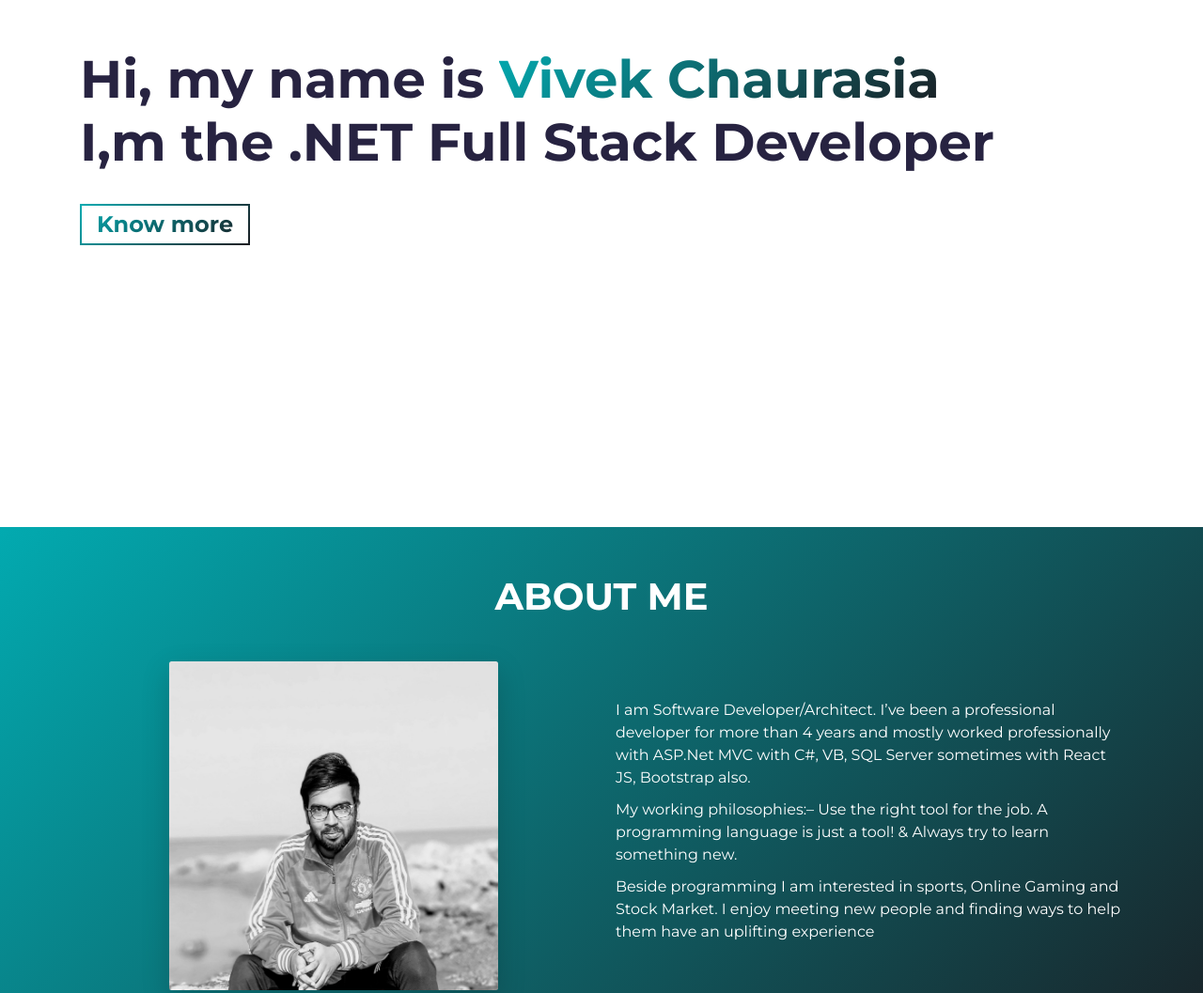
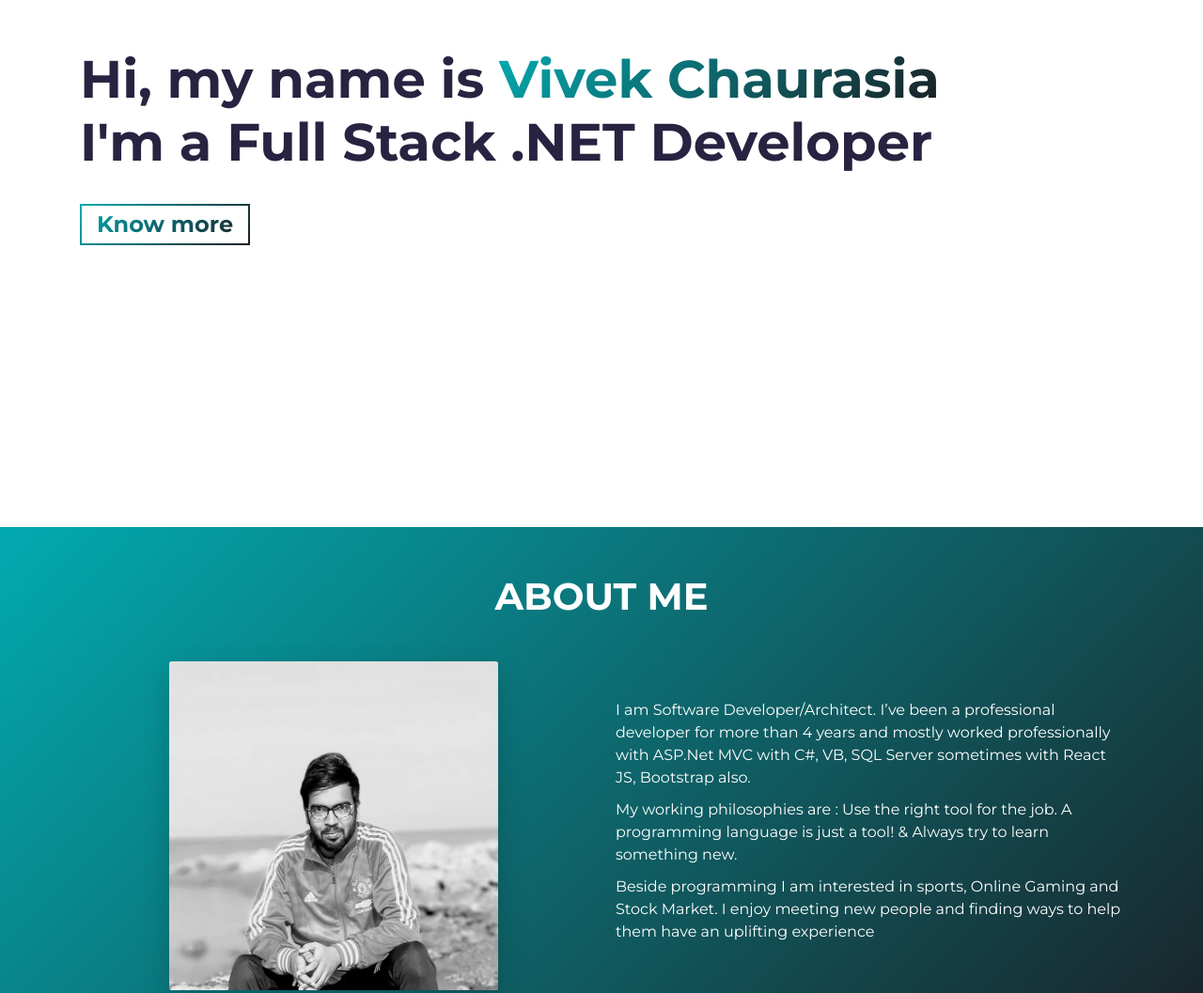
Before and after one commit to vivekchaursia/Gatsby-Demo, a Gatsby site: page / in a window 1280 px wide. Shown: the part 239-1296 px from the top of the page at 94% size. Built offline with nearby package versions, Linux system fonts and the light colour scheme; Gatsby itself is replaced by a stand-in of ours.

Commit message:
grammar changes

```diff
--- a/src/mock/data.js
+++ b/src/mock/data.js
@@ -7,11 +7,10 @@ export const headData = {
   description: 'Welcome', // e.g: Welcome to my website
 };
 
-// HERO DATA
 export const heroData = {
   title: 'Hi, my name is',
   name: 'Vivek Chaurasia',
-  subtitle: 'I,m the .NET Full Stack Developer',
+  subtitle: 'I\'m a Full Stack .NET Developer',
   cta: '',
 };
 
@@ -19,7 +18,7 @@ export const heroData = {
 export const aboutData = {
   img: 'profile.jpg',
   paragraphOne: 'I am Software Developer/Architect. I’ve been a professional developer for more than 4 years and mostly worked professionally with ASP.Net MVC with C#, VB, SQL Server sometimes with React JS, Bootstrap also.',
-  paragraphTwo: 'My working philosophies:– Use the right tool for the job. A programming language is just a tool! & Always try to learn something new.',
+  paragraphTwo: 'My working philosophies are : Use the right tool for the job. A programming language is just a tool! & Always try to learn something new.',
   paragraphThree: 'Beside programming I am interested in sports, Online Gaming and Stock Market. I enjoy meeting new people and finding ways to help them have an uplifting experience',
   resume: '', // if no resume, the button will not show up
 };
```
